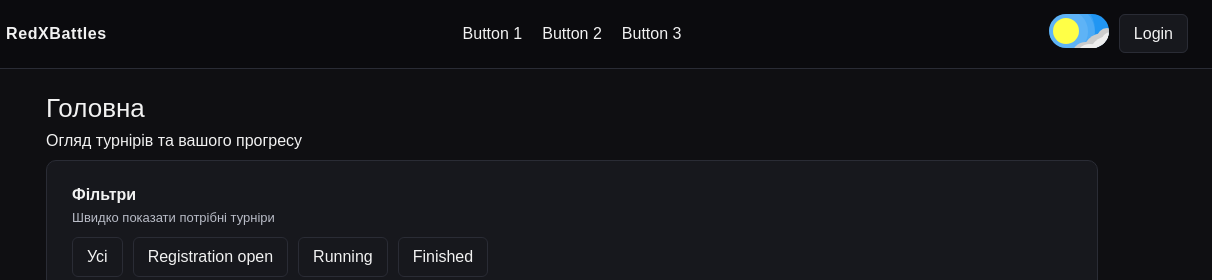
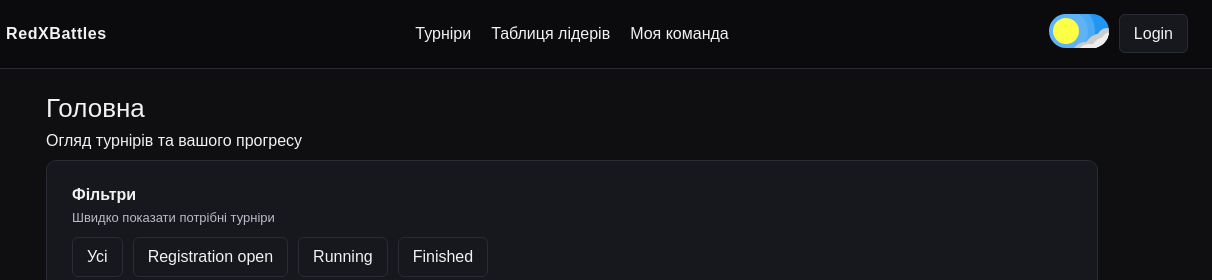
Before and after one commit to ArtiBond/Code4Future, a plain HTML site: page src/index.html in a window 1280 px wide. Shown: the top 280 px of the page, 68-1280 px from the left. Drawn offline with nearby package versions, Linux system fonts and the light colour scheme; no server answers.

Commit message:
fix butns when user is not logged in

```diff
--- a/src/js/userscheck.js
+++ b/src/js/userscheck.js
@@ -48,11 +48,21 @@ if (token && user) {
     btn2.href='/leaderboard';
     btn3.href='/team-register';
   }
-}
-
-if (!token || !user) {
+} else {
   const userStatusBlock = document.getElementById('user-status-block');
   if (userStatusBlock) {
     userStatusBlock.style.display = 'none';
   }
+
+  const btn1 = document.getElementById('btn-1');
+  const btn2 = document.getElementById('btn-2');
+  const btn3 = document.getElementById('btn-3');
+
+  btn1.textContent='Турніри';
+  btn2.textContent='Таблиця лідерів';
+  btn3.textContent='Моя команда';
+
+  btn1.href='/tournamentes';
+  btn2.href='/leaderboard';
+  btn3.href='/login';
 }
```
Also changed, not shown: server/package.json (+4 -3 lines), src/profile.html (+1 -1 lines).
